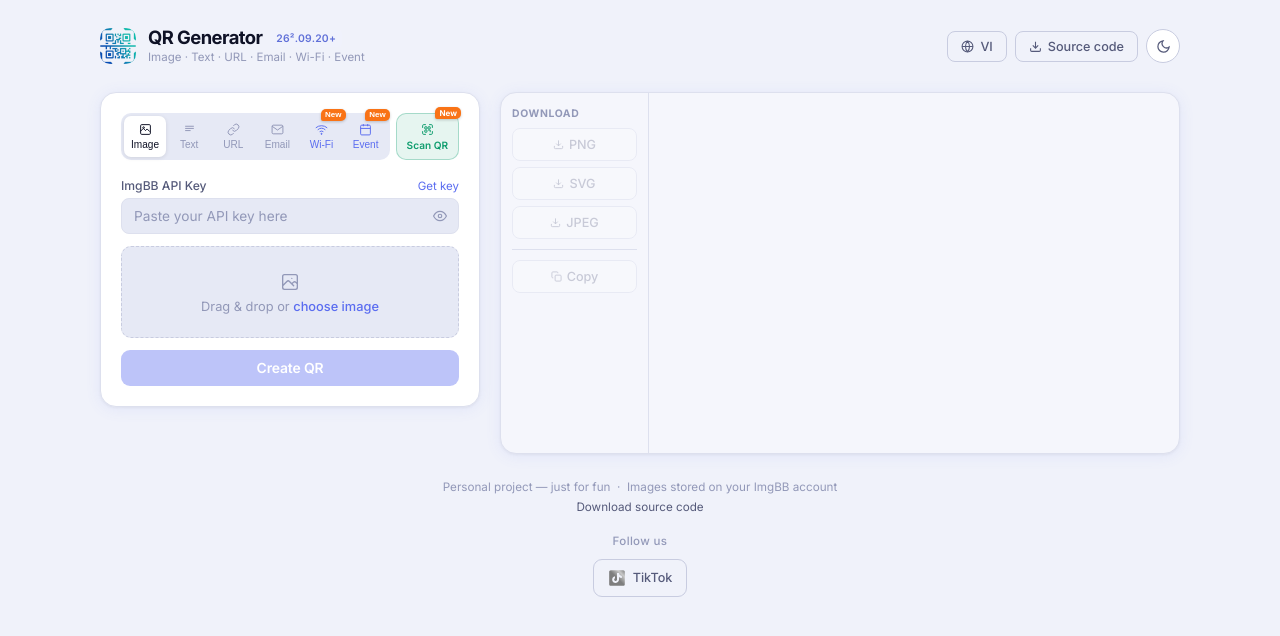
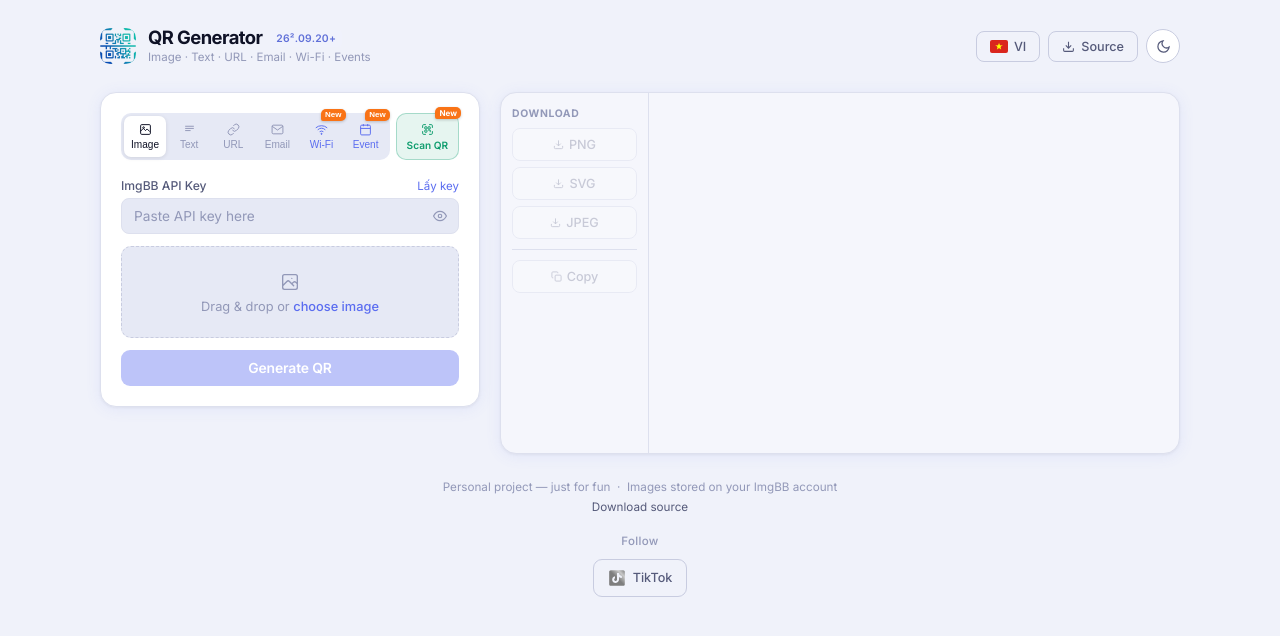
Before and after one commit to Pixel0509/qrcode-public, a Flask app: page /en/qrcode in a window 1280 px wide. Shown: the top 636 px of the page. Run offline with Flask 3, Linux system fonts and the light colour scheme; some libraries are stand-ins or nearby versions.

Commit message:
Update text and labels in index.html

```diff
--- a/templates/en/index.html
+++ b/templates/en/index.html
@@ -3,7 +3,7 @@
 <head>
 <meta charset="UTF-8">
 <meta name="viewport" content="width=device-width, initial-scale=1.0, viewport-fit=cover">
-<title>QR Generator - Free</title>
+<title>QR Code Generator - Free</title>
 <link rel="icon" type="image/png" sizes="512x512" href="/static/favicon/favicon.png">
 <link rel="apple-touch-icon" sizes="512x512" href="/static/favicon/favicon.png">
 <link rel="shortcut icon" href="/favicon.ico">
@@ -208,17 +208,17 @@ body{padding:16px 12px 24px}
         </div>
         <div class="brand-text">
             <h1>QR Generator <span class="version-tag">26&#178;.09.20+</span></h1>
-            <p>Image · Text · URL · Email · Wi-Fi · Event</p>
+            <p>Image · Text · URL · Email · Wi-Fi · Events</p>
         </div>
     </a>
     <div class="header-actions">
         <a class="btn-ghost" id="langBtn" href="#">
-            <svg viewBox="0 0 24 24" fill="none" stroke="currentColor" stroke-width="2" style="width:13px;height:13px"><circle cx="12" cy="12" r="10"/><path d="M2 12h20M12 2a15.3 15.3 0 010 20M12 2a15.3 15.3 0 000 20"/></svg>
+            <img id="langFlag" src="" alt="" style="width:18px;height:13px;object-fit:cover;border-radius:2px;flex-shrink:0">
             <span id="langLabel">VI</span>
         </a>
         <a class="btn-ghost" href="/source" download>
             <svg viewBox="0 0 24 24" fill="none" stroke="currentColor" stroke-width="2"><path d="M21 15v4a2 2 0 01-2 2H5a2 2 0 01-2-2v-4M7 10l5 5 5-5M12 15V3"/></svg>
-            <span>Source code</span>
+            <span>Source</span>
         </a>
         <button class="theme-btn" id="themeToggle" title="Toggle theme">
             <svg class="icon-moon" viewBox="0 0 24 24" fill="none" stroke="currentColor" stroke-width="2"><path d="M21 12.79A9 9 0 1111.21 3 7 7 0 0021 12.79z"/></svg>
@@ -260,10 +260,10 @@ body{padding:16px 12px 24px}
 
         <div id="panel-image" class="panel active">
             <div class="field">
-                <label>ImgBB API Key <a href="https://api.imgbb.com/" target="_blank" rel="noopener noreferrer">Get key</a></label>
+                <label>ImgBB API Key <a href="https://api.imgbb.com/" target="_blank" rel="noopener noreferrer">Lấy key</a></label>
                 <div class="api-key-wrap">
-                    <input type="password" id="apiKeyInput" placeholder="Paste your API key here" autocomplete="off" maxlength="128" spellcheck="false">
-                    <button class="toggle-vis" id="toggleApiVis" type="button" aria-label="Toggle key visibility">
+                    <input type="password" id="apiKeyInput" placeholder="Paste API key here" autocomplete="off" maxlength="128" spellcheck="false">
+                    <button class="toggle-vis" id="toggleApiVis" type="button" aria-label="Show/hide API key">
                         <svg id="eyeOpen" viewBox="0 0 24 24" fill="none" stroke="currentColor" stroke-width="2"><path d="M1 12s4-8 11-8 11 8 11 8-4 8-11 8-11-8-11-8z"/><circle cx="12" cy="12" r="3"/></svg>
                         <svg id="eyeClosed" viewBox="0 0 24 24" fill="none" stroke="currentColor" stroke-width="2" style="display:none"><path d="M17.94 17.94A10.07 10.07 0 0112 20c-7 0-11-8-11-8a18.45 18.45 0 015.06-5.94M9.9 4.24A9.12 9.12 0 0112 4c7 0 11 8 11 8a18.5 18.5 0 01-2.16 3.19M1 1l22 22"/></svg>
                     </button>
@@ -279,44 +279,44 @@ body{padding:16px 12px 24px}
                     <img class="drop-preview-img" id="dropPreviewImg" src="" alt="">
                     <div class="drop-preview-info">
                         <div class="drop-preview-name" id="dropPreviewName"></div>
-                        <button class="drop-change" id="dropChange" type="button">choose new image</button>
+                        <button class="drop-change" id="dropChange" type="button">choose another</button>
                     </div>
                 </div>
             </div>
-            <button class="btn-primary" id="imgBtn" disabled>Create QR</button>
+            <button class="btn-primary" id="imgBtn" disabled>Generate QR</button>
             <div class="error-box" id="imgError"></div>
         </div>
 
         <div id="panel-text" class="panel">
             <div class="field">
                 <label>Content</label>
-                <textarea id="textInput" placeholder="Enter text to encode..." maxlength="4096"></textarea>
+                <textarea id="textInput" placeholder="Enter content to encode..." maxlength="4096"></textarea>
                 <div class="char-count" id="textCount">0 / 4096</div>
             </div>
-            <button class="btn-primary" id="textBtn">Create QR</button>
+            <button class="btn-primary" id="textBtn">Generate QR</button>
             <div class="error-box" id="textError"></div>
         </div>
 
         <div id="panel-url" class="panel">
             <div class="field"><label>URL Address</label><input type="url" id="urlInput" placeholder="https://example.com" maxlength="2048"></div>
-            <button class="btn-primary" id="urlBtn">Create QR</button>
+            <button class="btn-primary" id="urlBtn">Generate QR</button>
             <div class="error-box" id="urlError"></div>
         </div>
 
         <div id="panel-email" class="panel">
-            <div class="field"><label>Email address</label><input type="email" id="emailTo" placeholder="someone@example.com" maxlength="254"></div>
+            <div class="field"><label>Email Address</label><input type="email" id="emailTo" placeholder="someone@example.com" maxlength="254"></div>
             <div class="field"><label>Subject</label><input type="text" id="emailSubject" placeholder="Email subject" maxlength="998"></div>
             <div class="field"><label>Body</label><textarea id="emailBody" placeholder="Email body..." maxlength="2000"></textarea></div>
-            <button class="btn-primary" id="emailBtn">Create QR</button>
+            <button class="btn-primary" id="emailBtn">Generate QR</button>
             <div class="error-box" id="emailError"></div>
         </div>
 
         <div id="panel-wifi" class="panel">
-            <div class="field"><label>Network name (SSID)</label><input type="text" id="wifiSsid" placeholder="Wi-Fi name" maxlength="32"></div>
+            <div class="field"><label>Network Name (SSID)</label><input type="text" id="wifiSsid" placeholder="Wi-Fi Name" maxlength="32"></div>
             <div class="field"><label>Password</label>
                 <div class="api-key-wrap">
                     <input type="password" id="wifiPass" placeholder="Password (leave blank if none)" maxlength="63" autocomplete="off">
-                    <button class="toggle-vis" id="toggleWifiVis" type="button" aria-label="Toggle password visibility">
+                    <button class="toggle-vis" id="toggleWifiVis" type="button" aria-label="Show/hide password">
                         <svg id="wifiEyeOpen" viewBox="0 0 24 24" fill="none" stroke="currentColor" stroke-width="2"><path d="M1 12s4-8 11-8 11 8 11 8-4 8-11 8-11-8-11-8z"/><circle cx="12" cy="12" r="3"/></svg>
                         <svg id="wifiEyeClosed" viewBox="0 0 24 24" fill="none" stroke="currentColor" stroke-width="2" style="display:none"><path d="M17.94 17.94A10.07 10.07 0 0112 20c-7 0-11-8-11-8a18.45 18.45 0 015.06-5.94M9.9 4.24A9.12 9.12 0 0112 4c7 0 11 8 11 8a18.5 18.5 0 01-2.16 3.19M1 1l22 22"/></svg>
                     </button>
@@ -326,17 +326,17 @@ body{padding:16px 12px 24px}
                 <div class="field"><label>Security</label>
                     <select id="wifiEnc"><option value="WPA">WPA/WPA2</option><option value="WEP">WEP</option><option value="nopass">None</option></select>
                 </div>
-                <div class="field"><label>Hidden network</label>
+                <div class="field"><label>Hidden Network</label>
                     <select id="wifiHidden"><option value="false">No</option><option value="true">Yes</option></select>
                 </div>
             </div>
-            <button class="btn-primary" id="wifiBtn">Create QR</button>
+            <button class="btn-primary" id="wifiBtn">Generate QR</button>
             <div class="error-box" id="wifiError"></div>
         </div>
 
         <div id="panel-event" class="panel">
             <div class="field">
-                <label>Event title <span style="color:var(--error)">*</span></label>
+                <label>Event Title <span style="color:var(--error)">*</span></label>
                 <input type="text" id="evTitle" placeholder="Enter event title" maxlength="120">
             </div>
             <div class="field">
@@ -344,21 +344,21 @@ body{padding:16px 12px 24px}
                 <input type="text" id="evLocation" placeholder="Enter event location" maxlength="120">
             </div>
             <div class="row-2">
-                <div class="field"><label>Start date</label><input type="date" id="evStart"></div>
-                <div class="field"><label>End date</label><input type="date" id="evEnd"></div>
+                <div class="field"><label>Start Date</label><input type="date" id="evStart"></div>
+                <div class="field"><label>End Date</label><input type="date" id="evEnd"></div>
             </div>
             <div class="field">
                 <label>Description</label>
                 <textarea id="evDesc" placeholder="Event description..." style="min-height:62px" maxlength="1000"></textarea>
             </div>
-            <button class="btn-primary" id="eventBtn">Create QR</button>
+            <button class="btn-primary" id="eventBtn">Generate QR</button>
             <div class="error-box" id="eventError"></div>
         </div>
 
         <div id="panel-scan" class="panel">
             <div class="scan-tabs">
-                <button class="scan-tab active" data-scan="upload">Upload image</button>
-                <button class="scan-tab" data-scan="paste">Paste image</button>
+                <button class="scan-tab active" data-scan="upload">Upload Image</button>
+                <button class="scan-tab" data-scan="paste">Paste Image</button>
                 <button class="scan-tab" data-scan="url">Image URL</button>
             </div>
             <div id="scan-panel-upload" class="scan-panel active">
@@ -372,7 +372,7 @@ body{padding:16px 12px 24px}
                         <img class="drop-preview-img" id="scanDropPreviewImg" src="" alt="">
                         <div class="drop-preview-info">
                             <div class="drop-preview-name" id="scanDropPreviewName"></div>
-                            <button class="drop-change" id="scanDropChange" type="button">choose new image</button>
+                            <button class="drop-change" id="scanDropChange" type="button">choose another</button>
                         </div>
                     </div>
                 </div>
@@ -381,7 +381,7 @@ body{padding:16px 12px 24px}
             <div id="scan-panel-paste" class="scan-panel">
                 <div class="scan-paste-area" id="scanPasteArea" tabindex="0">
                     <svg viewBox="0 0 24 24" fill="none" stroke="currentColor" stroke-width="1.5" style="width:22px;height:22px;color:var(--muted);margin-bottom:6px"><rect x="9" y="9" width="13" height="13" rx="2"/><path d="M5 15H4a2 2 0 01-2-2V4a2 2 0 012-2h9a2 2 0 012 2v1"/></svg>
-                    <div class="drop-label">Click here then <strong>Ctrl+V</strong> to paste image</div>
+                    <div class="drop-label">Click here then press <strong>Ctrl+V</strong> to paste image</div>
                     <div id="scanPastePreviewWrap" style="display:none;margin-top:10px;width:100%">
                         <img id="scanPastePreviewImg" src="" alt="" style="max-width:100%;max-height:140px;border-radius:8px;border:1px solid var(--border);object-fit:contain">
                     </div>
@@ -390,7 +390,7 @@ body{padding:16px 12px 24px}
             </div>
             <div id="scan-panel-url" class="scan-panel">
                 <div class="field" style="margin-bottom:12px">
-                    <label>Image URL containing QR code</label>
+                    <label>URL of image containing QR code</label>
                     <input type="url" id="scanUrlInput" placeholder="https://example.com/qr.png" maxlength="2048">
                 </div>
                 <button class="btn-primary" id="scanUrlBtn">Scan QR</button>
@@ -446,9 +446,9 @@ body{padding:16px 12px 24px}
 
 <footer>
     Personal project &mdash; just for fun &nbsp;·&nbsp; Images stored on your ImgBB account<br>
-    <a href="/source" download>Download source code</a>
+    <a href="/source" download>Download source</a>
     <div class="footer-social">
-        <span>Follow us</span>
+        <span>Follow</span>
         <a class="social-link" href="https://tiktok.com/@ttd5t9" target="_blank" rel="noopener noreferrer">
             <img src="/static/icons/tiktok.svg" alt="TikTok">
             TikTok
@@ -458,10 +458,10 @@ body{padding:16px 12px 24px}
 
 <div class="overlay" id="overlayWarn">
     <div class="modal-simple">
-        <h2>Confirm image upload</h2>
+        <h2>Confirm Image Upload</h2>
         <div class="modal-warn">
             <svg viewBox="0 0 24 24" fill="none" stroke="currentColor" stroke-width="2"><path d="M10.29 3.86L1.82 18a2 2 0 001.71 3h16.94a2 2 0 001.71-3L13.71 3.86a2 2 0 00-3.42 0z"/><line x1="12" y1="9" x2="12" y2="13"/><line x1="12" y1="17" x2="12.01" y2="17"/></svg>
-            <div>Images are stored on your ImgBB account, <strong>public link</strong> — anyone with the link can view it.<br><br>Do not upload private photos, ID cards, or sensitive documents.</div>
+            <div>Image will be saved on your ImgBB account with a <strong>public link</strong> — anyone with the link can view it.<br><br>Do not upload private photos, ID cards, or sensitive documents.</div>
         </div>
         <div class="modal-actions">
             <button class="btn-cancel" id="warnCancel">Cancel</button>
@@ -488,6 +488,8 @@ const langLabel = document.getElementById('langLabel');
 brandLink.href = LANG_URLS[CURRENT_LANG] || '/';
 langBtn.href   = LANG_URLS[OTHER_LANG] || '/';
 langLabel.textContent = OTHER_LANG.toUpperCase();
+document.getElementById('langFlag').src = '/static/icons/' + OTHER_LANG + '.webp';
+document.getElementById('langFlag').alt = OTHER_LANG.toUpperCase();
 
 const html = document.documentElement;
 const savedTheme = localStorage.getItem(LS_THEME);
@@ -679,7 +681,7 @@ dlCopy.addEventListener('click', async () => {
         const blob = await res.blob();
         await navigator.clipboard.write([new ClipboardItem({'image/png': blob})]);
         const orig = dlCopy.innerHTML;
-        dlCopy.innerHTML = '<svg viewBox="0 0 24 24" fill="none" stroke="currentColor" stroke-width="2"><polyline points="20 6 9 17 4 12"/></svg>Copied';
+        dlCopy.innerHTML = '<svg viewBox="0 0 24 24" fill="none" stroke="currentColor" stroke-width="2"><polyline points="20 6 9 17 4 12"/></svg>Đã sao chép';
         setTimeout(() => { dlCopy.innerHTML = orig; }, 2000);
     } catch { dlCopy.textContent = 'Error'; }
 });
@@ -789,7 +791,7 @@ document.getElementById('overlayWarn').addEventListener('click', e => {
 document.getElementById('warnConfirm').addEventListener('click', async () => {
     document.getElementById('overlayWarn').classList.remove('show');
     const errEl = document.getElementById('imgError');
-    setLoading(imgBtn, true, 'Create QR');
+    setLoading(imgBtn, true, 'Generate QR');
     hideErr(errEl);
     disableDl();
     const fd = new FormData();
@@ -813,7 +815,7 @@ document.getElementById('warnConfirm').addEventListener('click', async () => {
             if (data.cooldown) startCdImg(data.cooldown * 1000);
         }
     } catch { showErr(errEl, 'Connection error, please try again'); }
-    setLoading(imgBtn, false, 'Create QR');
+    setLoading(imgBtn, false, 'Generate QR');
     updateImgBtn();
 });
 
@@ -822,7 +824,7 @@ function escWifi(s) {
 }
 
 async function genQrText(text, errEl, btn, meta) {
-    setLoading(btn, true, 'Create QR');
+    setLoading(btn, true, 'Generate QR');
     hideErr(errEl);
     disableDl();
     qrCenter.classList.remove('show');
@@ -846,7 +848,7 @@ async function genQrText(text, errEl, btn, meta) {
             if (data.cooldown) startCdTxt(data.cooldown * 1000);
         }
     } catch { showErr(errEl, 'Connection error, please try again'); }
-    setLoading(btn, false, 'Create QR');
+    setLoading(btn, false, 'Generate QR');
 }
 
 function setupTextTab(btnEl, errId, getValue, getMeta) {
@@ -960,7 +962,7 @@ function hideScanResult() {
 }
 
 function decodeQrFromImage(imgEl, errEl) {
-    if (typeof jsQR === 'undefined') { showErr(errEl, 'Scan library not loaded yet, please retry'); return; }
+    if (typeof jsQR === 'undefined') { showErr(errEl, 'Scanner library not loaded, please try again'); return; }
     const canvas = document.createElement('canvas');
     canvas.width  = imgEl.naturalWidth  || imgEl.width;
     canvas.height = imgEl.naturalHeight || imgEl.height;
@@ -1069,7 +1071,7 @@ scanPasteBtn.addEventListener('click', () => {
 document.getElementById('scanUrlBtn').addEventListener('click', () => {
     const rawUrl = document.getElementById('scanUrlInput').value.trim();
     const btn    = document.getElementById('scanUrlBtn');
-    if (!rawUrl) { showErr(scanErr, 'Please enter an image URL'); return; }
+    if (!rawUrl) { showErr(scanErr, 'Please enter image URL'); return; }
     if (!isHttpUrl(rawUrl)) { showErr(scanErr, 'URL must start with http:// or https://'); return; }
     btn.disabled = true;
     btn.textContent = 'Loading...';
```
